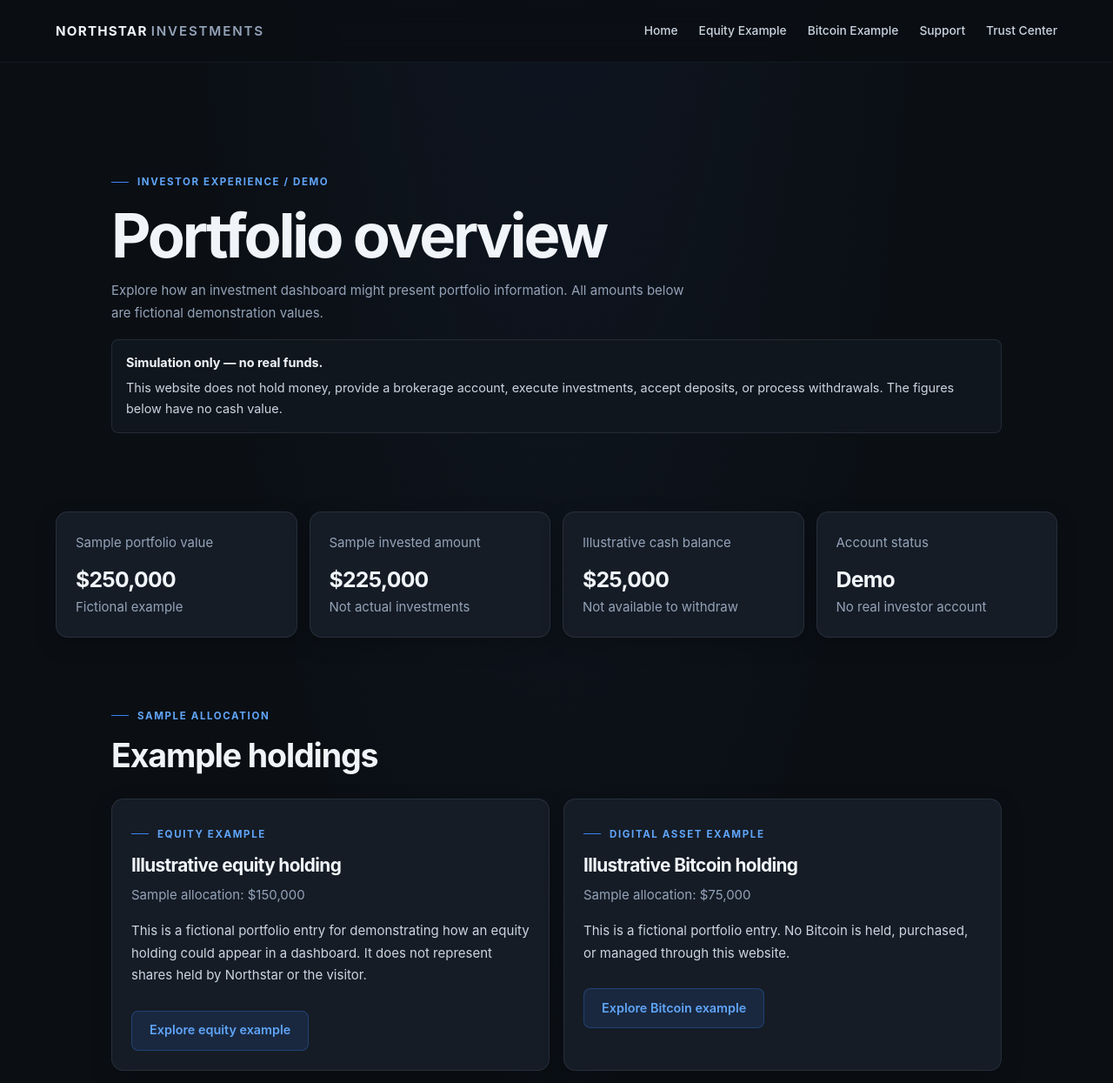
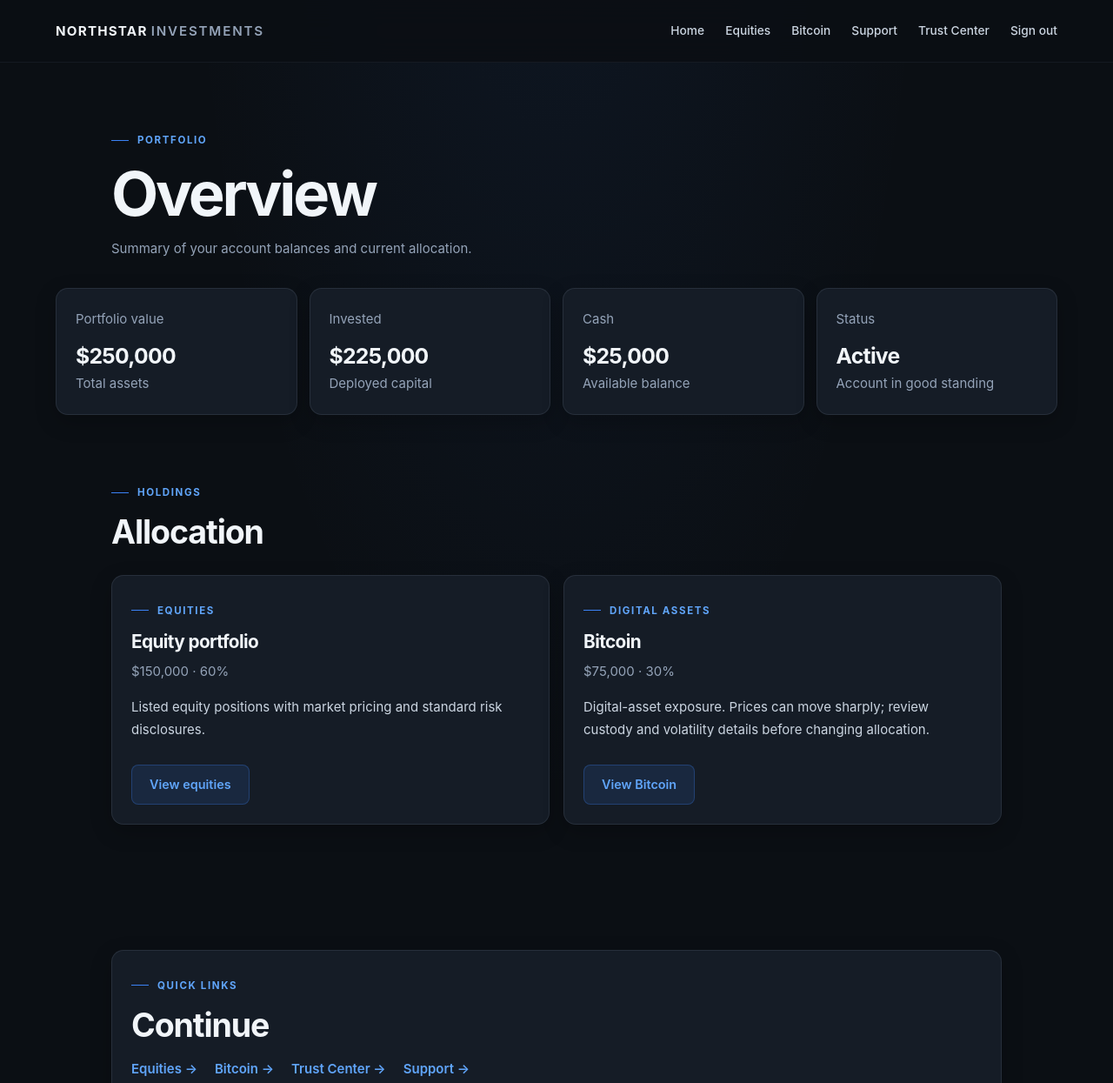
Before and after one commit to benjaminonyegbule68-droid/whitegee-stuff, a plain HTML site: page dashboard.html in a window 1280 px wide. Shown: the top 1245 px of the page at 87% size. Drawn offline with Linux system fonts and the light colour scheme.

Commit message:
Update dashboard.html

```diff
--- a/dashboard.html
+++ b/dashboard.html
@@ -1,12 +1,11 @@
-
 <!doctype html>
 <html lang="en">
 <head>
   <meta charset="utf-8">
   <meta name="viewport" content="width=device-width, initial-scale=1">
-  <meta name="theme-color" content="#090b0e">
-  <meta name="description" content="Explore a fictional Northstar Investments portfolio dashboard.">
-  <title>Demo Portfolio — Northstar Investments</title>
+  <meta name="theme-color" content="#0b0f14">
+  <meta name="description" content="Northstar Investments portfolio dashboard.">
+  <title>Portfolio — Northstar Investments</title>
   <link rel="stylesheet" href="public/styles.css">
 </head>
 
@@ -18,93 +17,81 @@
 
     <nav aria-label="Main navigation">
       <a href="index.html">Home</a>
-      <a href="investment.html?asset=equity">Equity Example</a>
-      <a href="investment.html?asset=bitcoin">Bitcoin Example</a>
+      <a href="investment.html?asset=equity">Equities</a>
+      <a href="investment.html?asset=bitcoin">Bitcoin</a>
       <a href="support.html">Support</a>
       <a href="trust.html">Trust Center</a>
+      <a href="login.html">Sign out</a>
     </nav>
   </header>
 
   <main class="content">
-    <section class="section">
-      <p class="eyebrow">INVESTOR EXPERIENCE / DEMO</p>
-      <h1>Portfolio overview</h1>
+    <section class="section" style="padding-top: 24px; padding-bottom: 32px;">
+      <p class="eyebrow">Portfolio</p>
+      <h1>Overview</h1>
       <p class="muted">
-        Explore how an investment dashboard might present portfolio
-        information. All amounts below are fictional demonstration values.
+        Summary of your account balances and current allocation.
       </p>
-
-      <div class="notice" role="note">
-        <strong>Simulation only — no real funds.</strong>
-        This website does not hold money, provide a brokerage account,
-        execute investments, accept deposits, or process withdrawals.
-        The figures below have no cash value.
-      </div>
     </section>
 
-    <section class="grid4" aria-label="Sample portfolio metrics">
+    <section class="grid4" aria-label="Portfolio metrics">
       <article class="card metric">
-        <p class="muted">Sample portfolio value</p>
+        <p class="muted">Portfolio value</p>
         <h2>$250,000</h2>
-        <p class="muted">Fictional example</p>
+        <p class="muted">Total assets</p>
       </article>
 
       <article class="card metric">
-        <p class="muted">Sample invested amount</p>
+        <p class="muted">Invested</p>
         <h2>$225,000</h2>
-        <p class="muted">Not actual investments</p>
+        <p class="muted">Deployed capital</p>
       </article>
 
       <article class="card metric">
-        <p class="muted">Illustrative cash balance</p>
+        <p class="muted">Cash</p>
         <h2>$25,000</h2>
-        <p class="muted">Not available to withdraw</p>
+        <p class="muted">Available balance</p>
       </article>
 
       <article class="card metric">
-        <p class="muted">Account status</p>
-        <h2>Demo</h2>
-        <p class="muted">No real investor account</p>
+        <p class="muted">Status</p>
+        <h2>Active</h2>
+        <p class="muted">Account in good standing</p>
       </article>
     </section>
 
     <section class="section">
       <div class="section-heading">
         <div>
-          <p class="eyebrow">SAMPLE ALLOCATION</p>
-          <h2>Example holdings</h2>
+          <p class="eyebrow">Holdings</p>
+          <h2>Allocation</h2>
         </div>
       </div>
 
       <div class="grid2">
         <article class="card">
-          <p class="eyebrow">EQUITY EXAMPLE</p>
-          <h3>Illustrative equity holding</h3>
-          <p class="muted">
-            Sample allocation: $150,000
-          </p>
+          <p class="eyebrow">Equities</p>
+          <h3>Equity portfolio</h3>
+          <p class="muted">$150,000 · 60%</p>
           <p>
-            This is a fictional portfolio entry for demonstrating how
-            an equity holding could appear in a dashboard. It does not
-            represent shares held by Northstar or the visitor.
+            Listed equity positions with market pricing and standard
+            risk disclosures.
           </p>
           <a class="button button-secondary" href="investment.html?asset=equity">
-            Explore equity example
+            View equities
           </a>
         </article>
 
         <article class="card">
-          <p class="eyebrow">DIGITAL ASSET EXAMPLE</p>
-          <h3>Illustrative Bitcoin holding</h3>
-          <p class="muted">
-            Sample allocation: $75,000
-          </p>
+          <p class="eyebrow">Digital assets</p>
+          <h3>Bitcoin</h3>
+          <p class="muted">$75,000 · 30%</p>
           <p>
-            This is a fictional portfolio entry. No Bitcoin is held,
-            purchased, or managed through this website.
+            Digital-asset exposure. Prices can move sharply; review
+            custody and volatility details before changing allocation.
           </p>
           <a class="button button-secondary" href="investment.html?asset=bitcoin">
-            Explore Bitcoin example
+            View Bitcoin
           </a>
         </article>
       </div>
@@ -112,40 +99,21 @@
 
     <section class="section">
       <div class="card">
-        <p class="eyebrow">YOUR DEMO EXPERIENCE</p>
-        <h2>Explore the platform</h2>
-        <p>
-          Browse the example investment pages and learn about the
-          information an investment service should disclose before
-          accepting customers or funds.
-        </p>
-
+        <p class="eyebrow">Quick links</p>
+        <h2>Continue</h2>
         <div class="quick">
-          <a href="investment.html?asset=equity">Equity example →</a>
-          <a href="investment.html?asset=bitcoin">Bitcoin example →</a>
-          <a href="trust.html">Trust and risk information →</a>
-          <a href="support.html">Support page →</a>
+          <a href="investment.html?asset=equity">Equities →</a>
+          <a href="investment.html?asset=bitcoin">Bitcoin →</a>
+          <a href="trust.html">Trust Center →</a>
+          <a href="support.html">Support →</a>
         </div>
       </div>
-    </section>
-
-    <section class="section">
-      <p class="muted">
-        Northstar Investments is currently a demonstration website,
-        not a licensed or operational investment service. Do not send
-        money or sensitive personal information through this website.
-        Investment products can lose value, including the entire amount
-        invested.
-      </p>
-
-      <a href="index.html">← Return to homepage</a>
     </section>
   </main>
 
   <footer class="footer">
     <p>
       © <span id="current-year"></span> Northstar Investments.
-      Fictional demonstration only.
     </p>
     <div>
       <a href="trust.html">Trust Center</a>
```
